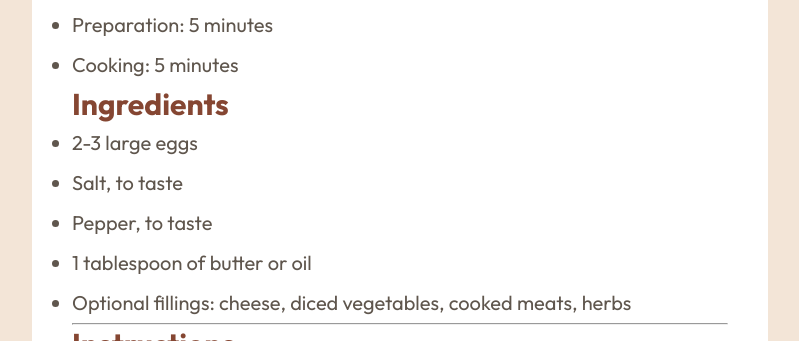
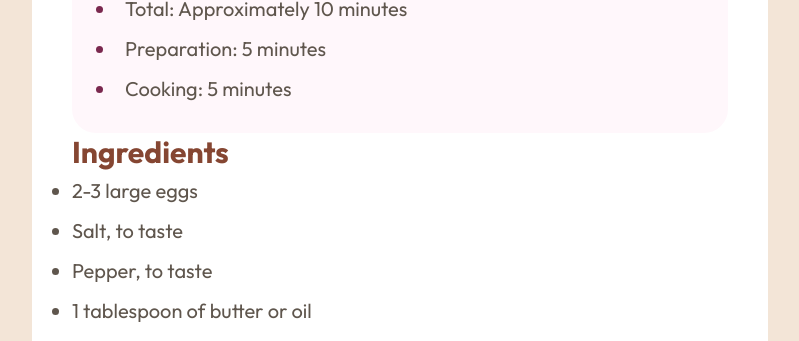
Before and after one commit to Grapava00/recipe, a plain HTML site: page index.html in a window 1280 px wide. Shown: the part 759-1100 px from the top of the page, without its empty margins (240-1039 px from the left). Drawn offline with Linux system fonts and the light colour scheme.

Commit message:
Add styling for preparation section and list items

```diff
--- a/styles/index.css
+++ b/styles/index.css
@@ -90,3 +90,18 @@ li {
 .nutrition-value {
   color: var(--brown-800);
 }
+
+.preparation-section li::marker {
+  color: var(--rose-800);
+}
+
+.preparation-section li {
+  text-indent: 9px;
+  margin-left: 20px;
+}
+
+.preparation-section {
+  padding: 24px;
+  background-color: var(--rose-50);
+  border-radius: 24px;
+}
```
